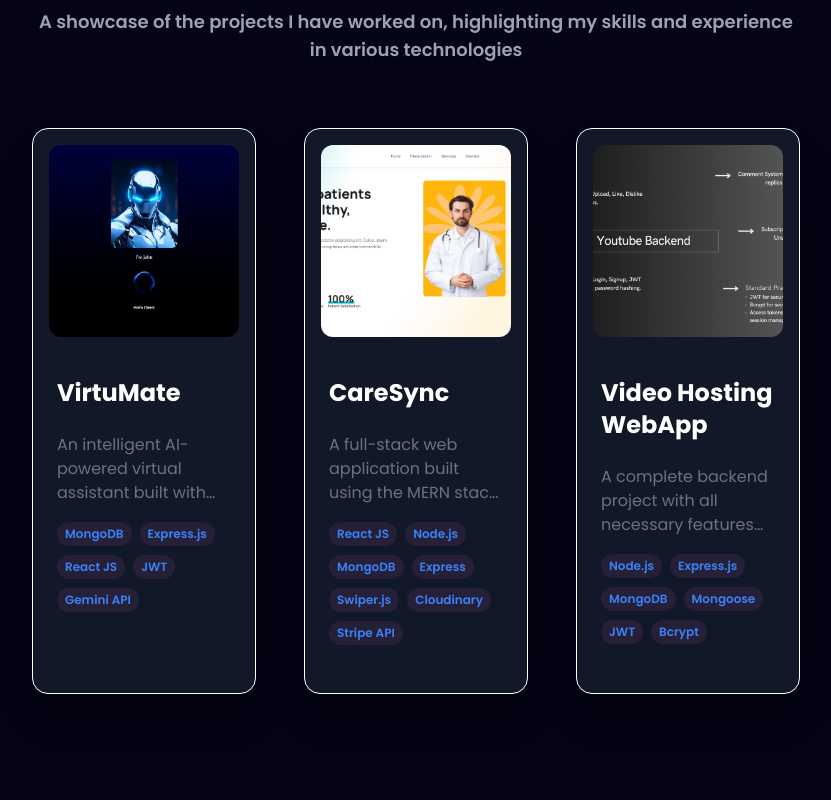
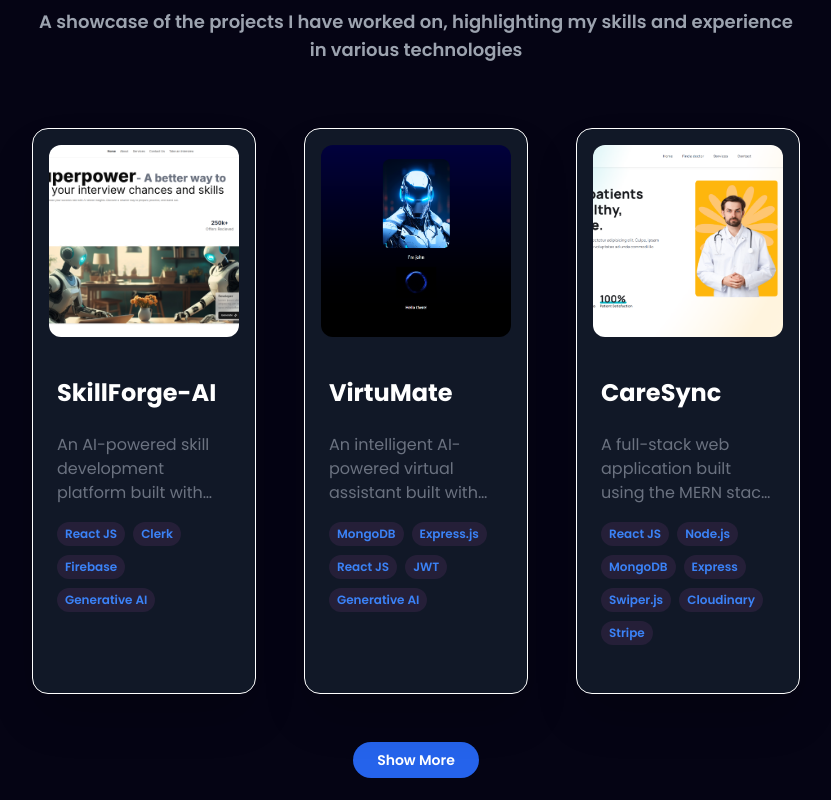
Before and after one commit to RanaNitin02/Portfolio, a React (Vite) app in the folder frontend/: page / in a window 1280 px wide. Shown: the part 1840-2640 px from the top of the page, without its empty margins (224-1055 px from the left). Built offline with nearby package versions, Linux system fonts and the light colour scheme.

Commit message:
needed dchanges

```diff
--- a/frontend/src/components/about/About.jsx
+++ b/frontend/src/components/about/About.jsx
@@ -43,7 +43,7 @@ const About = () => {
           </p>
           {/* Resume Button */}
           <a
-            href="https://drive.google.com/file/d/1LSH1UgxBQbiAxPXHTZrUkxN1I8OuFEnc/view?usp=drive_link"
+            href="https://drive.google.com/file/d/116WABqg_-ewS133daYsB0XjoINvRLyU9/view?usp=sharing"
             target="_blank"
             rel="noopener noreferrer"
             className="inline-block text-white py-3 px-8 rounded-full mt-5 text-lg font-bold transition duration-300 transform hover:scale-105"
--- a/frontend/src/constants.js
+++ b/frontend/src/constants.js
@@ -22,6 +22,7 @@ import vercelLogo from './assets/tech_logo/vercel.png';
 
 
 // Project Section Logo's
+import skillforge from './assets/skillforge-ai.png';
 import virtumate from './assets/virtumate.png';
 import caresync from './assets/caresync.png';
 import vhwa from './assets/vhwa.png';
@@ -102,26 +103,35 @@ export const education = [
 export const projects = [
   {
     id: 0,
+    title: "SkillForge-AI",
+    description: "An AI-powered skill development platform built with React JS, Clerk for authentication, Firebase for backend services, and Generative AI to provide personalized learning experiences. SkillForge-AI helps users enhance their skills through interactive content and tailored recommendations.",
+    image: skillforge,
+    tags: ["React JS", "Clerk", "Firebase", "Generative AI"],
+    github: "https://github.com/RanaNitin02/SkillForge-AI",
+    webapp: "https://skillforge-ai-25f45.web.app/",
+  },
+  {
+    id: 1,
     title: "VirtuMate",
     description:
       "An intelligent AI-powered virtual assistant built with the MERN stack (MongoDB, Express.js, React.js, Node.js). This assistant is designed to help users perform tasks, answer questions, and interact through a seamless web interface.",
     image: virtumate,
-    tags: ["MongoDB", "Express.js", "React JS", "JWT", "Gemini API"],
+    tags: ["MongoDB", "Express.js", "React JS", "JWT", "Generative AI"],
     github: "https://github.com/RanaNitin02/VirtuMate",
     webapp: "https://virtumate.onrender.com/signup",
   },
   {
-    id: 1,
+    id: 2,
     title: "CareSync",
     description:
       "A full-stack web application built using the MERN stack that allows patients to book appointments with doctors. It includes authentication, appointment management, Stripe payment integration, and a responsive frontend.",
     image: caresync,
-    tags: ["React JS", "Node.js", "MongoDB", "Express", "Swiper.js", "Cloudinary", "Stripe API"],
+    tags: ["React JS", "Node.js", "MongoDB", "Express", "Swiper.js", "Cloudinary", "Stripe"],
     github: "https://github.com/RanaNitin02/CareSync",
     webapp: "https://caresync-grop.onrender.com",
   },
   {
-    id: 2,
+    id: 3,
     title: "Video Hosting WebApp",
     description:
       "A complete backend project with all necessary features for a robust backend. Designed to build a full-featured video hosting website similar to YouTube.",
```
Also changed, not shown: frontend/src/assets/skillforge-ai.png (added), 1 other file (tests, documents, lock files or other folders).
